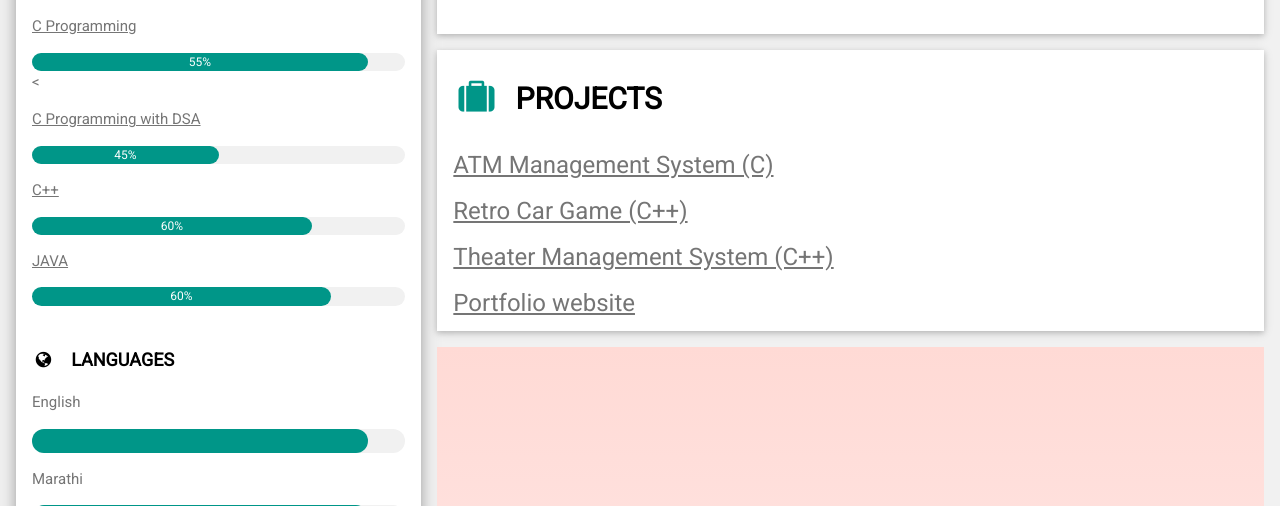
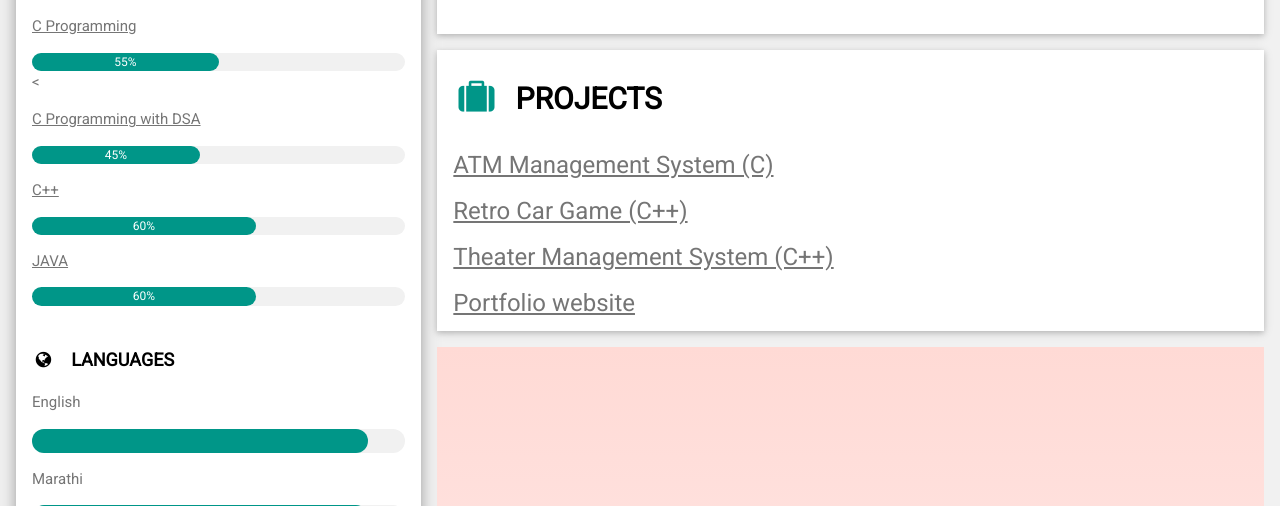
Before and after one commit to pradnya192/portfolio, a plain HTML site: page index.html in a window 1280 px wide. Shown: the part 714-1220 px from the top of the page. Drawn offline with nearby package versions, Linux system fonts and the light colour scheme; a script that the page names is missing.

Commit message:
Update index.html

```diff
--- a/index.html
+++ b/index.html
@@ -348,26 +348,26 @@
 
               <p><a href="https://github.com/pradnya192/c/tree/main/c" target="_blank">C Programming</a></p>
               <div class="w3-light-grey w3-round-xlarge w3-small">
-                <div class="w3-container w3-center w3-round-xlarge w3-teal" style="width: 90%">55%</div>
+                <div class="w3-container w3-center w3-round-xlarge w3-teal" style="width: 50%">55%</div>
               </div>
 
 <<p><a href="https://github.com/pradnya192/dsa/tree/main/dsa" target="_blank">C Programming with DSA</a></p>
 <div class="w3-light-grey w3-round-xlarge w3-small">
-  <div class="w3-container w3-center w3-round-xlarge w3-teal" style="width: 50%">
+  <div class="w3-container w3-center w3-round-xlarge w3-teal" style="width: 45%">
     <div class="w3-center w3-text-white">45%</div>
   </div>
 </div>
 
 <p><a href="https://github.com/pradnya192/Oop-withc-/tree/main/c%2B%2B" target="_blank">C++</a></p>
 <div class="w3-light-grey w3-round-xlarge w3-small">
-  <div class="w3-container w3-center w3-round-xlarge w3-teal" style="width: 75%">
+  <div class="w3-container w3-center w3-round-xlarge w3-teal" style="width: 60%">
     60%
   </div>
 </div>
 
 <p><a href="https://github.com/pradnya192/java/tree/main/java%20exp" target="_blank">JAVA</a></p>
 <div class="w3-light-grey w3-round-xlarge w3-small">
-  <div class="w3-container w3-center w3-round-xlarge w3-teal" style="width: 80%">
+  <div class="w3-container w3-center w3-round-xlarge w3-teal" style="width: 60%">
     60%
   </div>
 </div>
```
